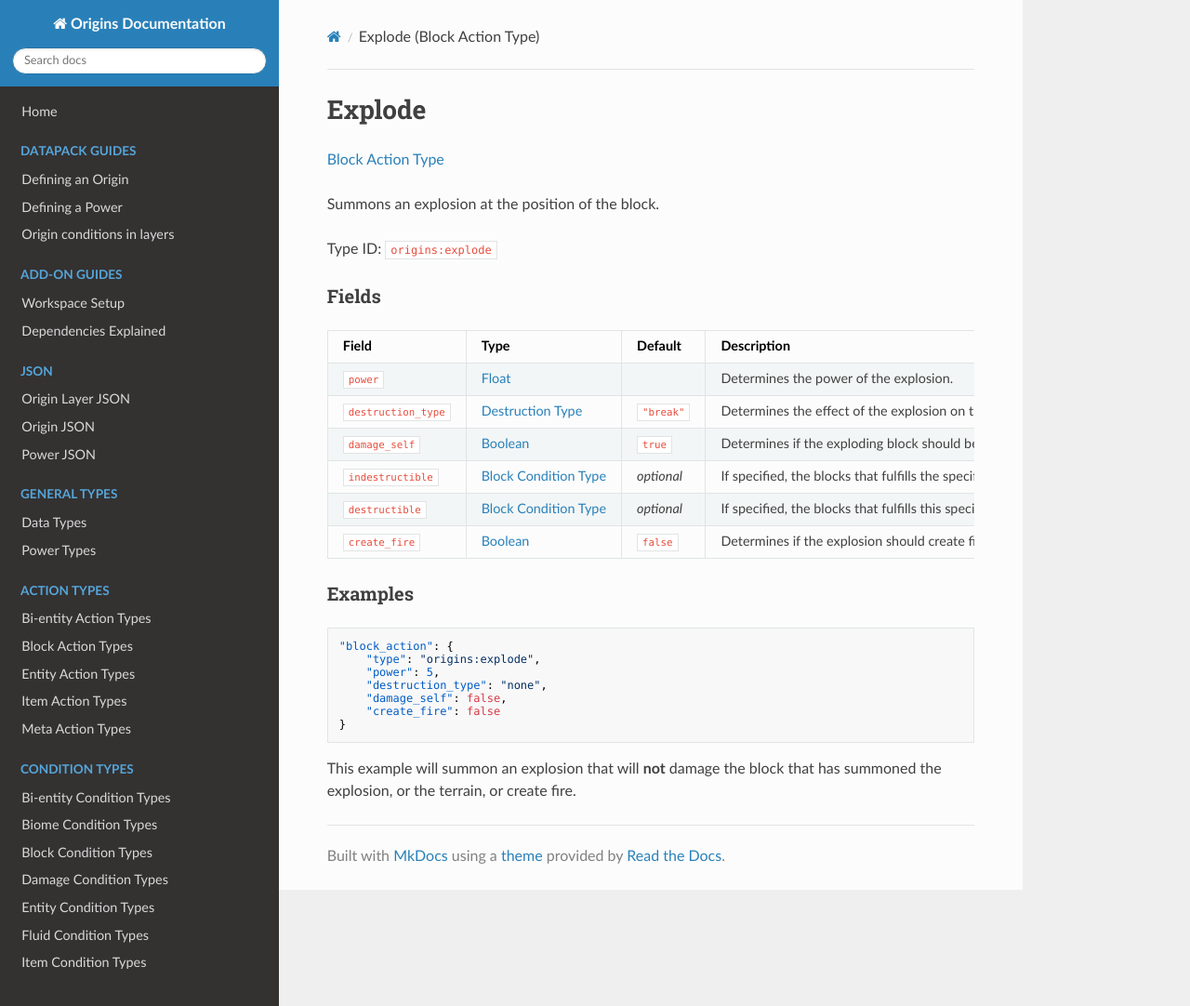
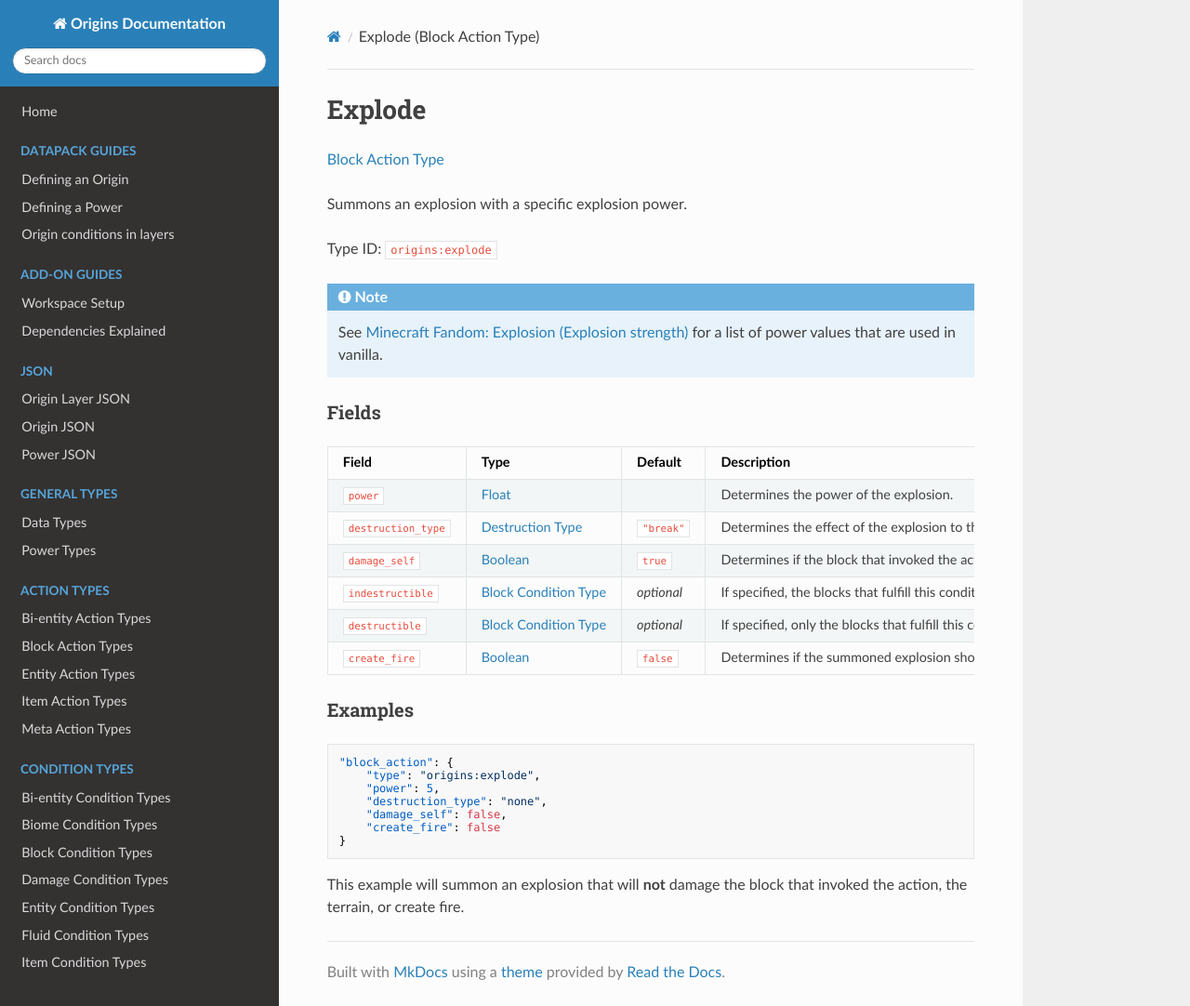
Before and after one commit to apace100/origins-docs, an MkDocs documentation site: the page built from docs/types/block_action_types/explode.md, in a window 1280 px wide and 1082 px high. Shown: the whole window at 93% size. Built offline with MkDocs 1.6.1, drawn with Linux system fonts in a browser that asks for light colours; nearby versions of some CDN libraries.

Commit message:
Updated `explode.md` (Block Action Types) * Changed the description of the block action type * Added an admonition note for power values that are used in vanilla * Changed the description of the fields in the field table * Changed the description of the example

````diff
--- a/docs/types/block_action_types/explode.md
+++ b/docs/types/block_action_types/explode.md
@@ -7,9 +7,13 @@ date: 2021-11-30
 
 [Block Action Type](../block_action_types.md)
 
-Summons an explosion at the position of the block.
+Summons an explosion with a specific explosion power.
 
 Type ID: `origins:explode`
+
+!!! note
+
+    See [Minecraft Fandom: Explosion (Explosion strength)](https://minecraft.fandom.com/wiki/Explosion#Explosion_strength) for a list of power values that are used in vanilla.
 
 
 ### Fields
@@ -17,11 +21,11 @@ Type ID: `origins:explode`
 Field | Type | Default | Description
 ------|------|---------|-------------
 `power` | [Float](../data_types/float.md) | | Determines the power of the explosion.
-`destruction_type` | [Destruction Type](../../misc/extras/destruction_types.md) | `"break"` | Determines the effect of the explosion on the terrain.
-`damage_self` | [Boolean](../data_types/boolean.md) | `true` | Determines if the exploding block should be affected by the summoned explosion.
-`indestructible` | [Block Condition Type](../block_condition_types.md) | _optional_ | If specified, the blocks that fulfills the specified block condition type is not destroyed by the summoned explosion.
-`destructible` | [Block Condition Type](../block_condition_types.md) | _optional_ | If specified, the blocks that fulfills this specified block condition type are the **only** blocks that are destroyed by the summoned explosion.
-`create_fire` | [Boolean](../data_types/boolean.md) | `false` | Determines if the explosion should create fire.
+`destruction_type` | [Destruction Type](../../misc/extras/destruction_types.md) | `"break"` | Determines the effect of the explosion to the terrain.
+`damage_self` | [Boolean](../data_types/boolean.md) | `true` | Determines if the block that invoked the action should take damage from the summoned explosion.
+`indestructible` | [Block Condition Type](../block_condition_types.md) | _optional_ | If specified, the blocks that fulfill this condition will not be destroyed by the summoned explosion.
+`destructible` | [Block Condition Type](../block_condition_types.md) | _optional_ | If specified, only the blocks that fulfill this condition will be destroyed by the summoned explosion.
+`create_fire` | [Boolean](../data_types/boolean.md) | `false` | Determines if the summoned explosion should create fire.
 
 
 ### Examples
@@ -36,4 +40,4 @@ Field | Type | Default | Description
 }
 ```
 
-This example will summon an explosion that will **not** damage the block that has summoned the explosion, or the terrain, or create fire.
+This example will summon an explosion that will **not** damage the block that invoked the action, the terrain, or create fire.
````
